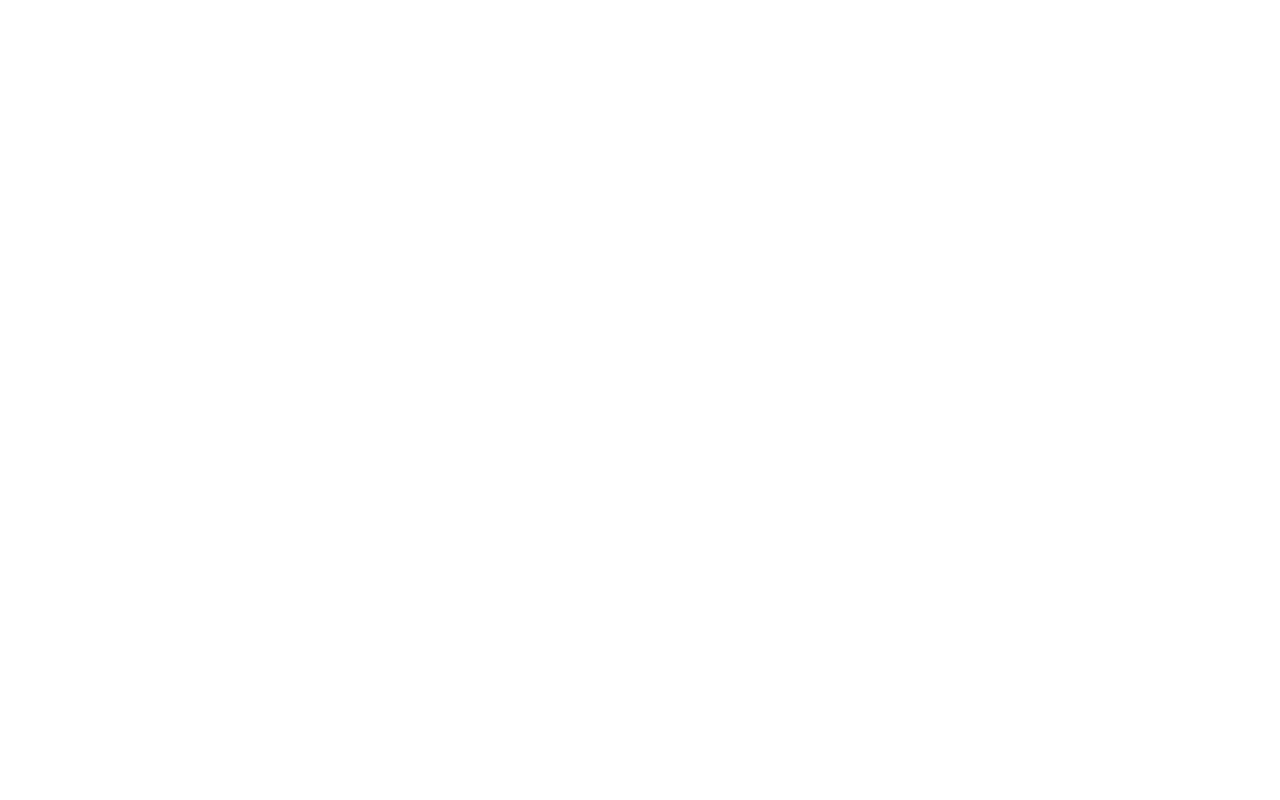
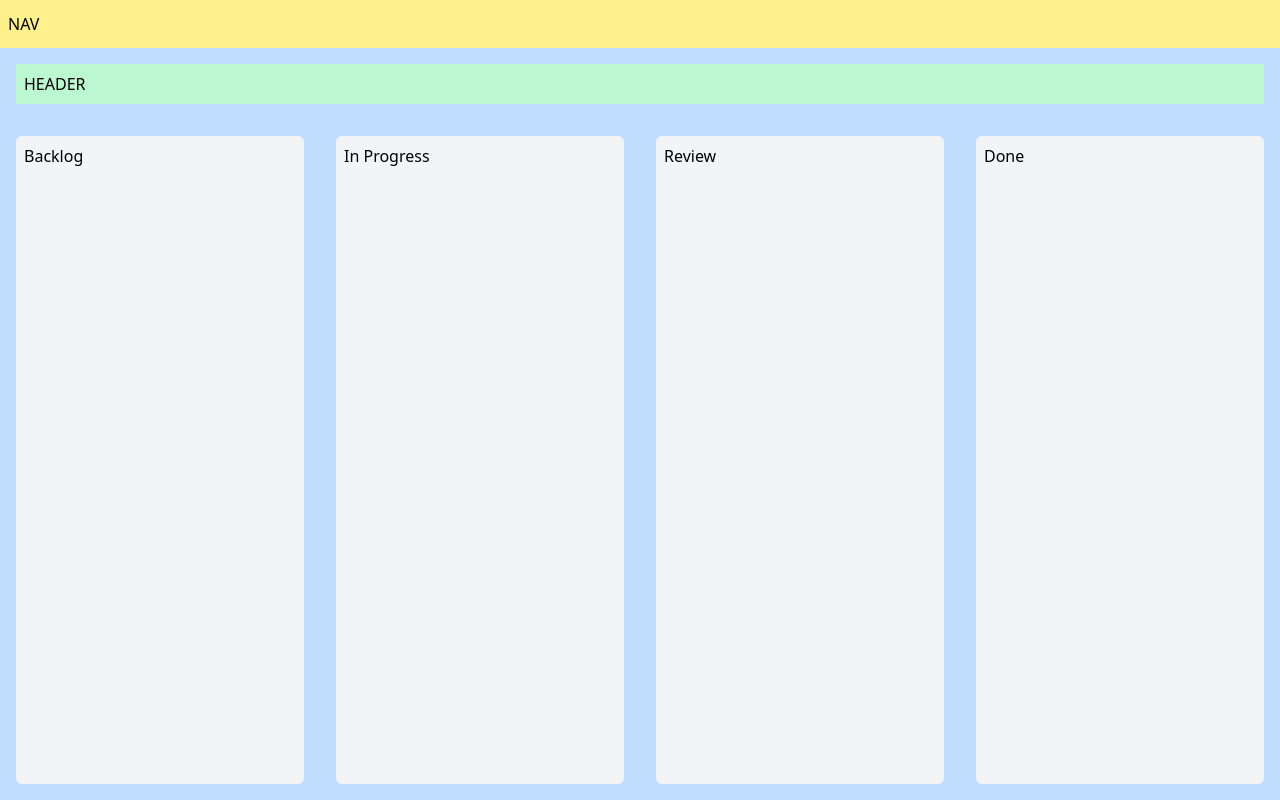
Before and after one commit to hash-insert/hash-task-board-challenge, a plain HTML site: page public/index.html in a window 1280 px wide. Drawn offline with nearby package versions, Linux system fonts and the light colour scheme.

Commit message:
Checkpoint-1: Layouts designed

```diff
--- a/public/index.html
+++ b/public/index.html
@@ -11,17 +11,30 @@
 </head>
 
 <body>
-    <div>
-        <nav>
-
+    <div class="flex flex-col w-screen h-screen bg-blue-200">
+        <nav class="flex items-center px-2 h-14 bg-yellow-200">
+            NAV
         </nav>
 
-        <header>
-
+        <header class="p-2 m-4 bg-green-200">
+            HEADER
         </header>
 
-        <main>
-
+        <main class="flex h-full">
+            <div class="m-4 w-72 bg-gray-100 rounded-md">
+                <h3 class="p-2">Backlog</h3>
+            </div>
+            <div class="m-4 w-72 bg-gray-100 rounded-md">
+                <h3 class="p-2">
+                    In Progress
+                </h3>
+            </div>
+            <div class="m-4 w-72 bg-gray-100 rounded-md">
+                <h3 class="p-2">Review</h3>
+            </div>
+            <div class="m-4 w-72 bg-gray-100 rounded-md">
+                <h3 class="p-2">Done</h3>
+            </div>
         </main>
     </div>
 </body>
```
Also changed, not shown: 1 other file.
